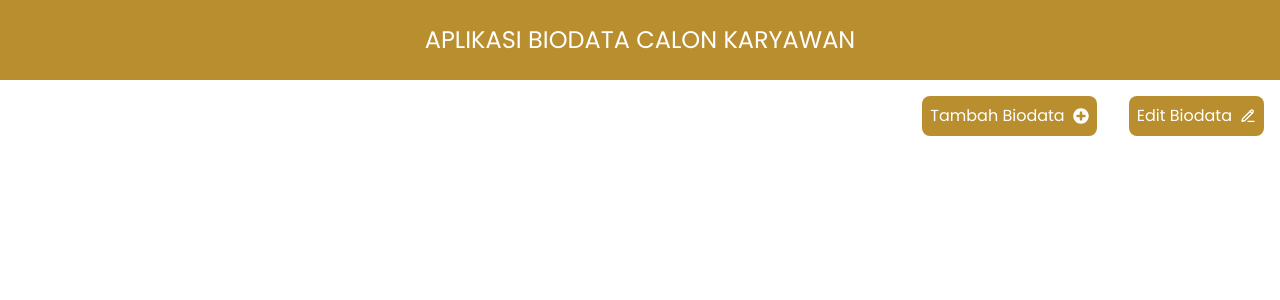
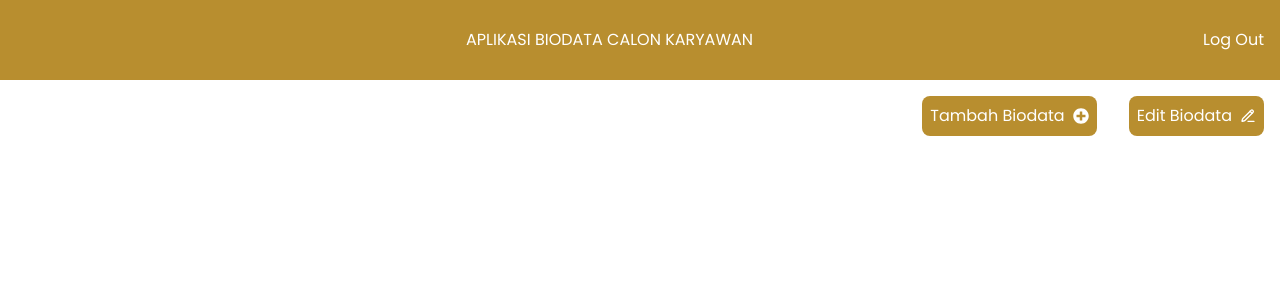
Before and after one commit to RamadhanRzq/technicaltest, a React (Create React App) app in the folder frontend/: page /home in a window 1280 px wide. Shown: the top 300 px of the page. Built offline with nearby package versions, Linux system fonts and the light colour scheme; sample sign-in values are in the browser's storage.

Commit message:
update database

```diff
--- a/frontend/src/components/Header.jsx
+++ b/frontend/src/components/Header.jsx
@@ -1,7 +1,29 @@
+import React from "react";
+import { useSelector, useDispatch } from "react-redux";
+import { resetAuthData } from "../store/reducers/authSlice";
+import { useNavigate } from "react-router-dom";
+
 export default function Header() {
+  const isAuthenticated = useSelector((state) => !!state.auth.token);
+  const dispatch = useDispatch();
+  const navigate = useNavigate();
+
+  const handleLogout = () => {
+    navigate("/login");
+    dispatch(resetAuthData());
+  };
+
   return (
-    <div className="flex bg-color1_selected h-20 items-center justify-center text-2xl text-white">
-      APLIKASI BIODATA CALON KARYAWAN
+    <div className="flex bg-color1_selected h-20 justify-between items-center text-white p-4">
+      <div className="flex"> </div>
+      <div className="flex">APLIKASI BIODATA CALON KARYAWAN</div>
+      <div className="flex">
+        {isAuthenticated ? (
+          <button onClick={handleLogout}>Log Out</button>
+        ) : (
+          " "
+        )}
+      </div>
     </div>
   );
 }
--- a/frontend/src/pages/Home.jsx
+++ b/frontend/src/pages/Home.jsx
@@ -2,11 +2,13 @@ import React from "react";
 import { FaPlusCircle } from "react-icons/fa";
 import { LuPencilLine } from "react-icons/lu";
 import { useSelector } from "react-redux";
+import { Link } from "react-router-dom";
 
 export default function Home() {
-  const user = useSelector((state) => state.auth.user);
+  const userRoles = useSelector((state) => state.auth.user.roles);
 
-  console.log(user);
+  const isAdmin = userRoles === "admin";
+
   return (
     <div className="flex justify-end">
       <div className="m-4">
@@ -21,6 +23,15 @@ export default function Home() {
           <LuPencilLine className="ml-2" />
         </button>
       </div>
+      {isAdmin && (
+        <div className="m-4">
+          <Link to="/admin/home">
+            <button className="flex items-center p-2 rounded-lg border-none bg-color1_selected text-white hover:bg-hijau ">
+              Halaman Admin
+            </button>
+          </Link>
+        </div>
+      )}
     </div>
   );
 }
--- a/frontend/src/pages/Login.jsx
+++ b/frontend/src/pages/Login.jsx
@@ -36,7 +36,7 @@ export default function Login() {
         reset();
         navigate("/home");
       })
-      .catch((error) => alert(error.response.data));
+      .catch(() => alert("Email dan Password Salah"));
   };
 
   return (
--- a/frontend/src/pages/SignUp.jsx
+++ b/frontend/src/pages/SignUp.jsx
@@ -20,6 +20,7 @@ export default function SignUp() {
     try {
       await axios.post("http://localhost:3000/signup", formData);
     } catch (error) {
+      alert("Email is already registered");
       console.error(
         "Error registering user:",
         error.response?.data || error.message
```
Also changed, not shown: 1 other file (tests, documents, lock files or other folders).
